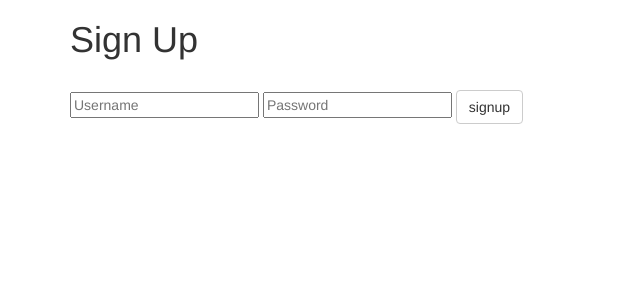
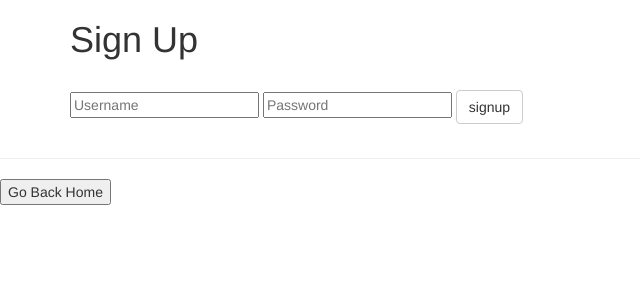
Before and after one commit to rashelrr/team_piplups, a Flask app: page /signup in a window 1280 px wide. Shown: the top 300 px of the page, without its empty margins (0-640 px from the left). Run offline with Flask 2, Linux system fonts and the light colour scheme; parts of the project's set-up code (start-up, migrations or seed data) failed here and were passed over; some libraries are stand-ins or nearby versions.

Commit message:
Added "Go Back Home" buttons to html files

```diff
--- a/templates/add_review.html
+++ b/templates/add_review.html
@@ -46,6 +46,10 @@
         {% endblock %}
 
         <script src="{{ url_for('static', filename = 'add_review.js') }}"></script>
+        <hr>
+        <form action="back_home">
+            <input type="submit" value="Go Back Home">
+        </form>
     </body>
 
 </html>
--- a/templates/edit_review.html
+++ b/templates/edit_review.html
@@ -47,6 +47,10 @@
         <p id = "ignorethis"></p>
 
         <script src="{{ url_for('static', filename = 'edit_review.js') }}"></script>
+        <hr>
+        <form action="back_home">
+            <input type="submit" value="Go Back Home">
+        </form>
     </body>
 
 </html>
--- a/templates/login.html
+++ b/templates/login.html
@@ -28,6 +28,10 @@
     {% block page_content %}{% endblock %}
 </div>
 {% endblock %}
+        <hr>
+        <form action="back_home">
+            <input type="submit" value="Go Back Home">
+        </form>
 
   </body>
 </html>
--- a/templates/signup.html
+++ b/templates/signup.html
@@ -30,4 +30,8 @@
     {% block page_content %}{% endblock %}
 </div>
 {% endblock %}
+        <hr>
+        <form action="back_home">
+            <input type="submit" value="Go Back Home">
+        </form>
 </html>
```
Also changed, not shown: templates/wrongpw.html (line endings or trailing spaces).
